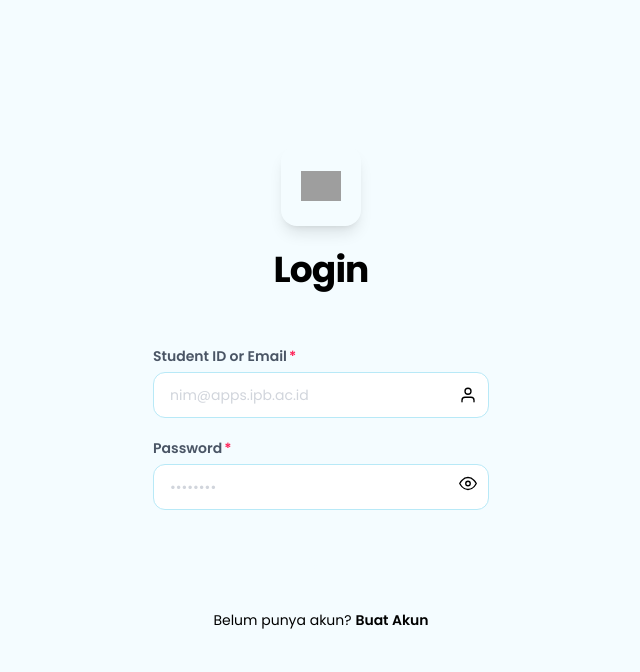
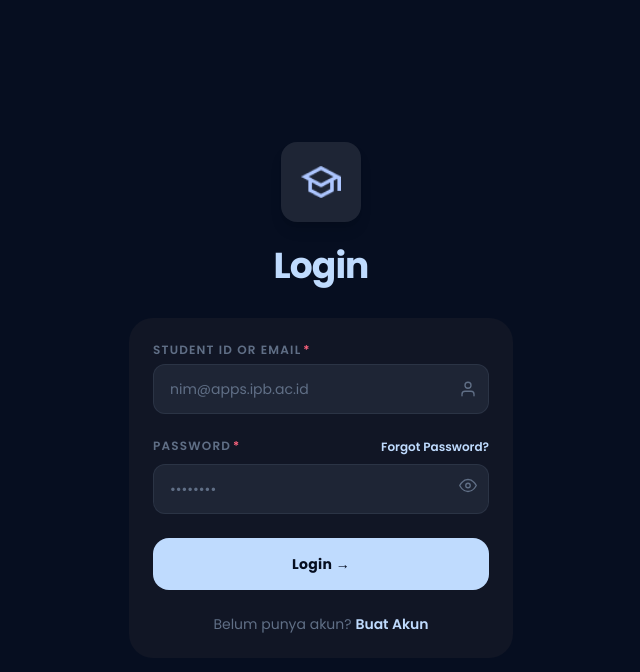
Before and after one commit to KOM60-ADSP1K9/frontend, a React (Vite) app: page /login in a window 1280 px wide. Shown: the top 672 px of the page, without its empty margins (319-959 px from the left). Built offline with nearby package versions, Linux system fonts and the light colour scheme; no server answers; grey boxes are pictures that could not be loaded.

Commit message:
feat(ui): add dark theme tokens, MenuCard, SelectField, and SweetAlert2 overrides

```diff
--- a/src/components/common/InputField.tsx
+++ b/src/components/common/InputField.tsx
@@ -2,6 +2,7 @@ import React from 'react';
 
 interface Props {
   label: string;
+  labelRight?: React.ReactNode;
   name: string;
   type?: string;
   value: string;
@@ -15,14 +16,17 @@ interface Props {
 
 export class InputField extends React.Component<Props> {
   render() {
-    const { label, name, type = 'text', value, placeholder, error, required, autoComplete, onChange, rightElement } = this.props;
+    const { label, labelRight, name, type = 'text', value, placeholder, error, required, autoComplete, onChange, rightElement } = this.props;
 
     return (
       <div className="flex flex-col gap-1.5">
-        <label htmlFor={name} className="text-sm font-semibold text-gray-600">
-          {label}
-          {required && <span className="text-rose-500 ml-0.5">*</span>}
-        </label>
+        <div className="flex items-center justify-between">
+          <label htmlFor={name} className="text-xs font-semibold tracking-widest uppercase text-brand-muted">
+            {label}
+            {required && <span className="text-rose-400 ml-0.5">*</span>}
+          </label>
+          {labelRight && <span>{labelRight}</span>}
+        </div>
 
         <div className="relative">
           <input
@@ -34,18 +38,24 @@ export class InputField extends React.Component<Props> {
             autoComplete={autoComplete}
             onChange={onChange}
             className={[
-              'w-full px-4 py-3 rounded-xl text-sm outline-none transition-all duration-200',
-              'bg-white border placeholder:text-gray-300',
-              'focus:ring-2 focus:ring-brand-primary/25',
-              error ? 'border-rose-400 focus:border-rose-400' : 'border-brand-light focus:border-brand-primary',
+              'w-full px-4 py-3.5 rounded-xl text-sm outline-none transition-all duration-200',
+              'bg-brand-surface-alt text-white placeholder:text-brand-muted',
+              'border focus:ring-2',
+              error
+                ? 'border-rose-500/50 focus:border-rose-500/70 focus:ring-rose-500/10'
+                : 'border-brand-muted/20 focus:border-brand-accent/50 focus:ring-brand-accent/10',
               rightElement ? 'pr-11' : '',
             ].join(' ')}
           />
-          {rightElement && <div className="absolute right-3 top-1/2 -translate-y-1/2">{rightElement}</div>}
+          {rightElement && (
+            <div className="absolute right-3 top-1/2 -translate-y-1/2 text-brand-muted">
+              {rightElement}
+            </div>
+          )}
         </div>
 
         {error && (
-          <p className="text-xs text-rose-500 flex items-center gap-1">
+          <p className="text-xs text-rose-400 flex items-center gap-1">
             <span>⚠</span> {error}
           </p>
         )}
--- /dev/null
+++ b/src/components/common/MenuCard.tsx
@@ -0,0 +1,32 @@
+import React from 'react';
+
+interface Props {
+  icon: React.ReactNode;
+  title: string;
+  subtitle?: string;
+  onClick?: () => void;
+}
+
+export class MenuCard extends React.Component<Props> {
+  render() {
+    const { icon, title, subtitle, onClick } = this.props;
+    return (
+      <button
+        type="button"
+        onClick={onClick}
+        className="w-full flex items-center gap-4 bg-brand-surface-alt rounded-2xl px-4 py-4 text-left hover:opacity-80 active:scale-[0.98] transition-all duration-200"
+      >
+        <div className="w-10 h-10 rounded-xl bg-brand-bg flex items-center justify-center flex-shrink-0 text-brand-accent">
+          {icon}
+        </div>
+        <div className="flex-1 min-w-0">
+          <p className="text-sm font-semibold text-white">{title}</p>
+          {subtitle && <p className="text-xs text-brand-muted mt-0.5">{subtitle}</p>}
+        </div>
+        <svg xmlns="http://www.w3.org/2000/svg" width="16" height="16" viewBox="0 0 24 24" fill="none" stroke="currentColor" strokeWidth="2.5" strokeLinecap="round" strokeLinejoin="round" className="text-brand-muted flex-shrink-0">
+          <polyline points="9 18 15 12 9 6" />
+        </svg>
+      </button>
+    );
+  }
+}
--- /dev/null
+++ b/src/components/common/SelectField.tsx
@@ -0,0 +1,70 @@
+import React from 'react';
+
+interface Option {
+  value: string;
+  label: string;
+}
+
+interface Props {
+  label: string;
+  name: string;
+  value: string;
+  options: Option[];
+  placeholder?: string;
+  error?: string;
+  required?: boolean;
+  onChange: (e: React.ChangeEvent<HTMLSelectElement>) => void;
+}
+
+export class SelectField extends React.Component<Props> {
+  render() {
+    const { label, name, value, options, placeholder = 'Pilih...', error, required, onChange } = this.props;
+
+    return (
+      <div className="flex flex-col gap-1.5">
+        <label htmlFor={name} className="text-xs font-semibold tracking-widest uppercase text-brand-muted">
+          {label}
+          {required && <span className="text-rose-400 ml-0.5">*</span>}
+        </label>
+
+        <div className="relative">
+          <select
+            id={name}
+            name={name}
+            value={value}
+            onChange={onChange}
+            className={[
+              'w-full px-4 py-3.5 rounded-xl text-sm outline-none transition-all duration-200 appearance-none',
+              'bg-brand-surface-alt border',
+              value ? 'text-white' : 'text-brand-muted',
+              'focus:ring-2',
+              error
+                ? 'border-rose-500/50 focus:border-rose-500/70 focus:ring-rose-500/10'
+                : 'border-brand-muted/20 focus:border-brand-accent/50 focus:ring-brand-accent/10',
+            ].join(' ')}
+          >
+            <option value="" disabled hidden>{placeholder}</option>
+            {options.map((opt) => (
+              <option key={opt.value} value={opt.value} className="bg-brand-surface text-white">
+                {opt.label}
+              </option>
+            ))}
+          </select>
+
+          {/* Chevron */}
+          <div className="pointer-events-none absolute right-3 top-1/2 -translate-y-1/2 text-brand-muted">
+            <svg xmlns="http://www.w3.org/2000/svg" width="16" height="16" viewBox="0 0 24 24" fill="none" stroke="currentColor" strokeWidth="2" strokeLinecap="round" strokeLinejoin="round">
+              <polyline points="6 9 12 15 18 9" />
+            </svg>
+          </div>
+        </div>
+
+        {error && (
+          <p className="text-xs text-rose-400 flex items-center gap-1">
+            <span>⚠</span> {error}
+          </p>
+        )}
+      </div>
+    );
+  }
+}
--- a/src/index.css
+++ b/src/index.css
@@ -2,11 +2,11 @@
 @import 'tailwindcss';
 
 @theme {
-  --color-brand-primary: #79d7f0;
-  --color-brand-secondary: #92dff3;
-  --color-brand-light: #b8e9f7;
-  --color-brand-lighter: #dbf4fb;
-  --color-brand-bg: #f4fcff;
+  --color-brand-bg: #060E20;
+  --color-brand-surface: #111625;
+  --color-brand-surface-alt: #1E2535;
+  --color-brand-accent: #BFDBFE;
+  --color-brand-muted: #606F86;
   --font-sans: 'Poppins', sans-serif;
 }
 
@@ -16,5 +16,19 @@
 
 body {
   font-family: 'Poppins', sans-serif;
-  background-color: #f4fcff;
+  background-color: #060E20;
 }
+
+/* SweetAlert2 overrides */
+.swal2-popup {
+  border-radius: 1.5rem !important;
+}
+
+.swal-confirm-btn,
+.swal-cancel-btn {
+  color: #ffffff !important;
+  font-family: 'Poppins', sans-serif !important;
+  font-weight: 600 !important;
+  border-radius: 0.75rem !important;
+  padding: 0.6rem 2rem !important;
+}
--- a/src/utils/alert.ts
+++ b/src/utils/alert.ts
@@ -1,22 +1,34 @@
 import Swal from 'sweetalert2';
 
-const CONFIRM_COLOR = '#79D7F0';
+const POPUP_BG = '#BFDBFE';
+const POPUP_TEXT = '#000000';
+const CONFIRM_COLOR = '#060E20';
+const CANCEL_COLOR = '#ef4444';
+
+const BASE_CONFIG = {
+  background: POPUP_BG,
+  color: POPUP_TEXT,
+  confirmButtonColor: CONFIRM_COLOR,
+  customClass: { confirmButton: 'swal-confirm-btn', cancelButton: 'swal-cancel-btn' },
+};
 
 export class Alert {
   static success(title: string, text?: string) {
     return Swal.fire({
+      ...BASE_CONFIG,
       icon: 'success',
       title,
       text,
-      confirmButtonColor: CONFIRM_COLOR,
       timer: 3500,
       timerProgressBar: true,
       showConfirmButton: false,
+      confirmButtonColor: CONFIRM_COLOR,
     });
   }
 
   static error(title: string, text?: string) {
     return Swal.fire({
+      ...BASE_CONFIG,
       icon: 'error',
       title,
       text,
@@ -26,30 +38,30 @@ export class Alert {
 
   static warning(title: string, text?: string) {
     return Swal.fire({
+      ...BASE_CONFIG,
       icon: 'warning',
       title,
       text,
-      confirmButtonColor: CONFIRM_COLOR,
     });
   }
 
   static info(title: string, text?: string) {
     return Swal.fire({
+      ...BASE_CONFIG,
       icon: 'info',
       title,
       text,
-      confirmButtonColor: CONFIRM_COLOR,
     });
   }
 
   static async confirm(title: string, text: string): Promise<boolean> {
     const result = await Swal.fire({
+      ...BASE_CONFIG,
       icon: 'question',
       title,
       text,
       showCancelButton: true,
-      confirmButtonColor: CONFIRM_COLOR,
-      cancelButtonColor: '#d33',
+      cancelButtonColor: CANCEL_COLOR,
       confirmButtonText: 'Ya',
       cancelButtonText: 'Batal',
     });
```
Also changed, not shown: src/assets/logo-login.png (added).
